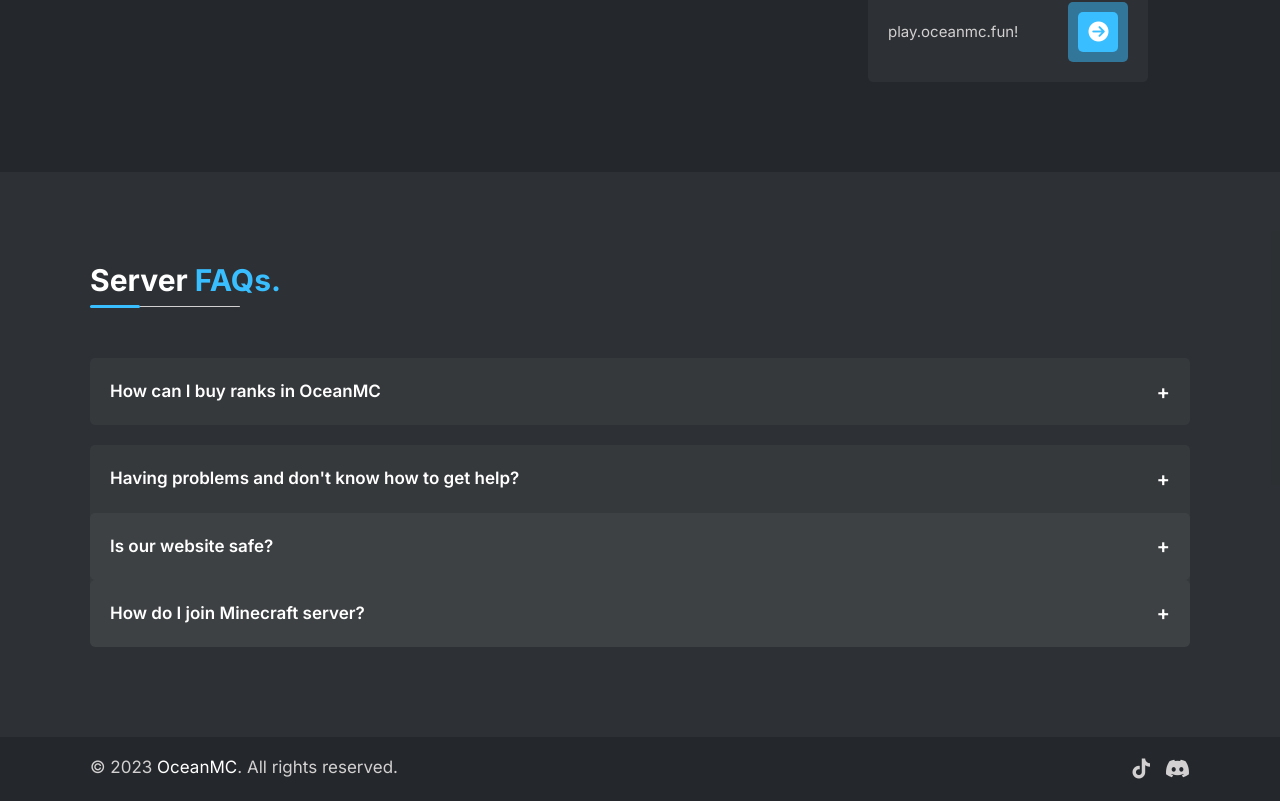
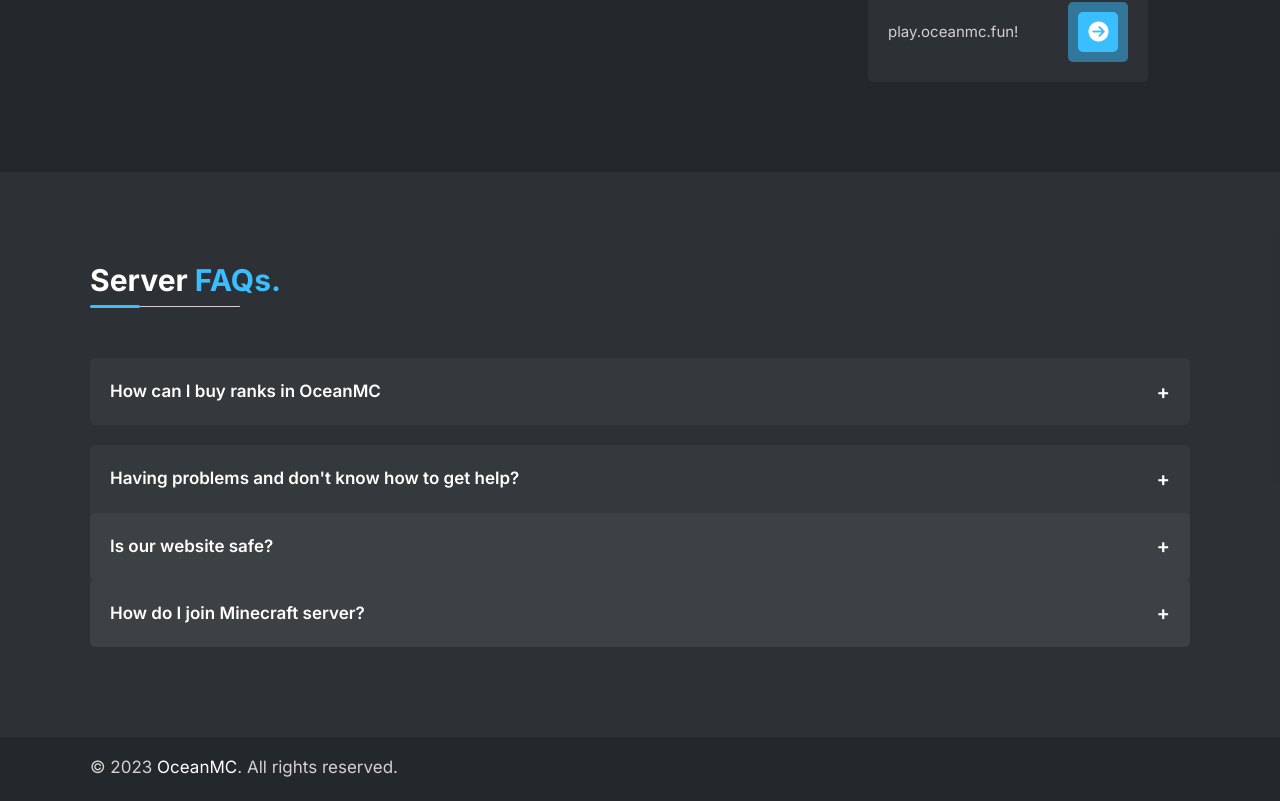
Before and after one commit to 2wraith/oceanmc, a plain HTML site: page index.html in a window 1280 px wide. Shown: the part 2818-3619 px from the top of the page. Drawn offline with Linux system fonts and the light colour scheme; files whose address does not match are found by name.

Commit message:
Update index.html

```diff
--- a/index.html
+++ b/index.html
@@ -241,8 +241,6 @@
     <footer id="footer">
         <p class="copyright">&copy; 2023 <span class="server-name-footer">OceanMC</span>. All rights reserved.</p>
         <div class="social-links">
-            <a href="https://www.tiktok.com/@oceanmcnetwork" class="link tiktok-link"><i class="fa-brands fa-tiktok"></i></a>
-            <a href="https://discord.gg/3bhHwd9b" class="link discord-link-footer"><i class="fa-brands fa-discord"></i></a>
         </div>
     </footer>
 </body>
```
